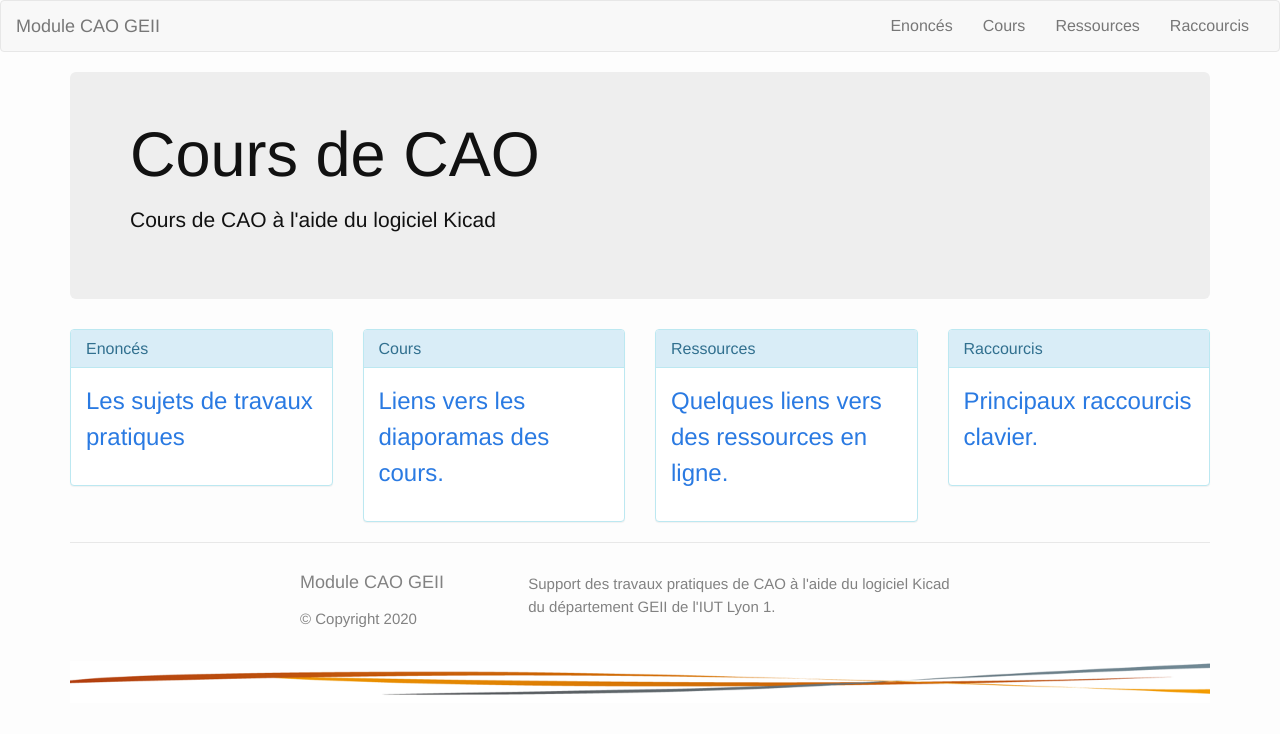
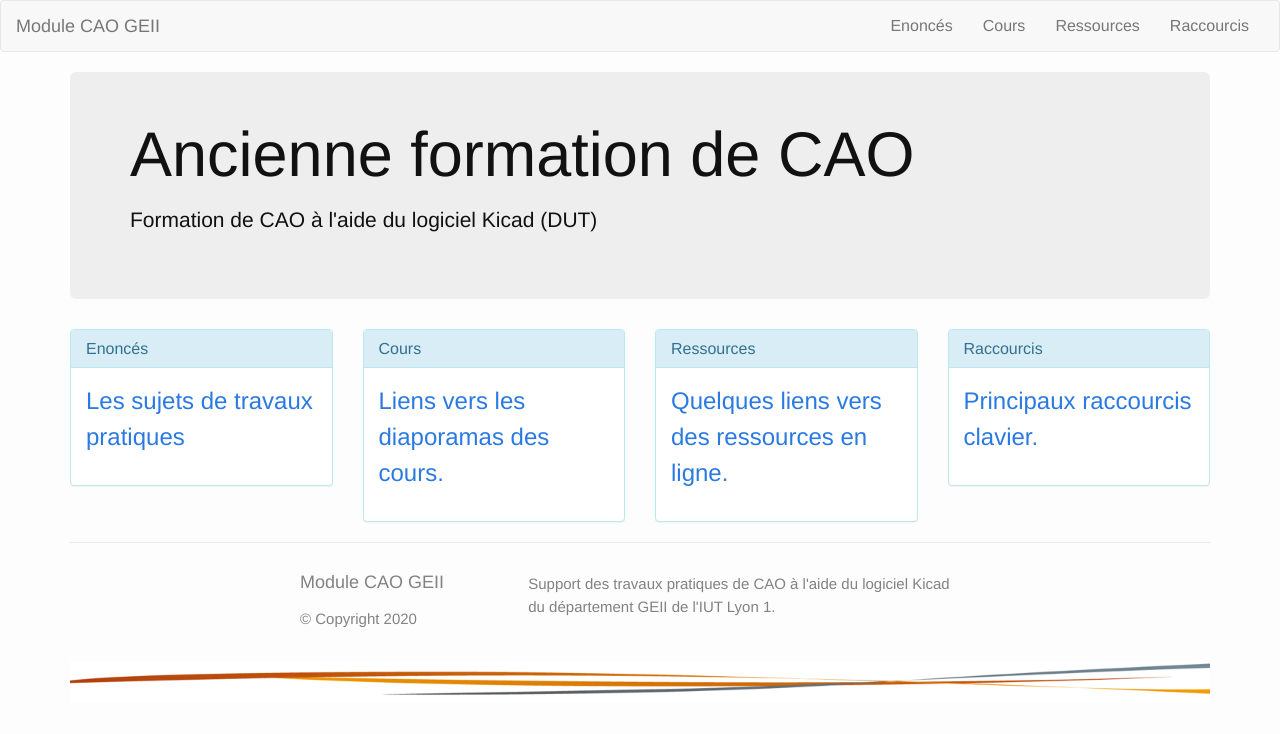
Before and after one commit to geiilyon/cao-geii-lyon, a Jekyll site: the page built from index.html, in a window 1280 px wide. Shown: the top 734 px of the page. Built offline with Jekyll 4.4.1, drawn with Linux system fonts in a browser that asks for light colours; nearby versions of some CDN libraries; library files that are not in the unit come from our copies.

Commit message:
Modif intitulé page d'accueil pour mise garde afin d'éviter la confusion avec la SAE22

```diff
--- a/index.html
+++ b/index.html
@@ -1,7 +1,7 @@
 ---
 layout: default
-title: Cours de CAO
-excerpt: Cours de CAO à l'aide du logiciel Kicad
+title: Ancienne formation de CAO
+excerpt: Formation de CAO à l'aide du logiciel Kicad (DUT)
 ---
 
 <div class="row">
```
